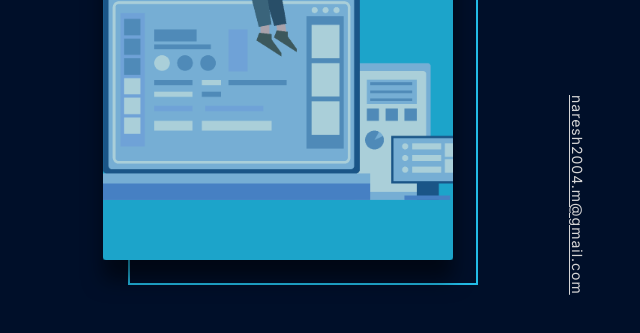
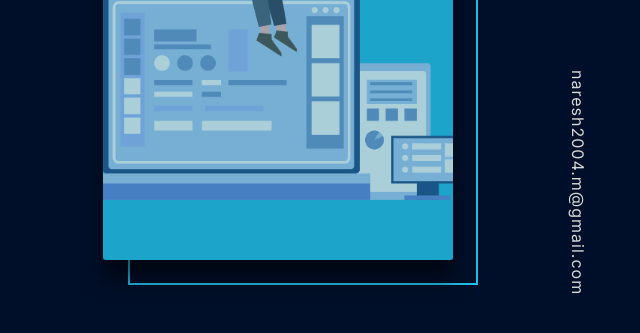
Before and after one commit to naresh-webdev/portfolio-new, a website with bundled scripts: page index.html in a window 1280 px wide. Shown: the part 365-698 px from the top of the page, 640-1280 px from the left. Built offline with nearby package versions, Linux system fonts and the light colour scheme; a script that the page names is missing.

Commit message:
underline to mail id changed

```diff
--- a/style.css
+++ b/style.css
@@ -423,13 +423,14 @@ body {
 }
 
 .header__container--mail-id {
-  font-size: 1.4rem;
+  font-size: 1.6rem;
   writing-mode: vertical-rl;
   color: var(--color-text);
   text-align: center;
   letter-spacing: 0.1rem;
   transition: all 0.2s ease-in-out;
   cursor: pointer;
+  text-decoration:none;
 }
 .header__container--mail-id:hover {
   margin-bottom: 0.5rem;
```
